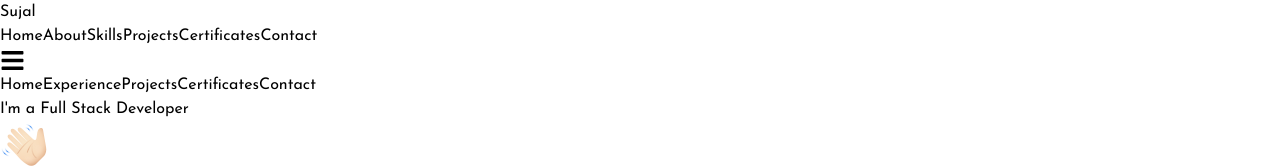
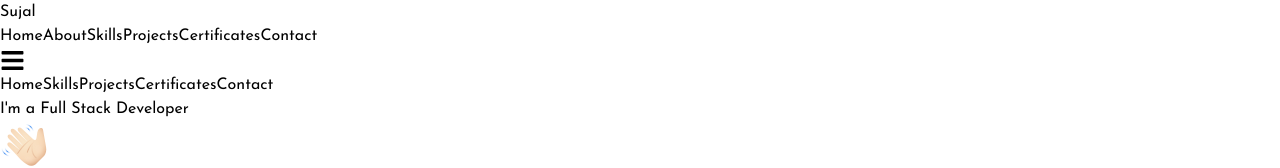
Before and after one commit to sujaltangde/my-portfolio, a React (Vite) app: page / in a window 1280 px wide. Shown: the top 168 px of the page. Built offline with nearby package versions, Linux system fonts and the light colour scheme.

Commit message:
Update Navbar.jsx

```diff
--- a/src/components/Navbar.jsx
+++ b/src/components/Navbar.jsx
@@ -35,7 +35,7 @@ export const Navbar = () => {
         <div className={` ${toggle ? "flex" : "hidden"} `} >
           <ul className='md:hidden top-12 fixed w-full flex justify-top items-center flex-col gap-16 pt-24 z-10 h-screen py-8 text-xl bg-gray-900 opacity-95 text-white font-bold'>
             <Link className='cursor-pointer' spy={true} smooth={true} offset={0} duration={300} onClick={() => setToggle(!toggle)} to="home">Home</Link>
-            <Link className='cursor-pointer' spy={true} smooth={true} offset={0} duration={300} onClick={() => setToggle(!toggle)} to="experience">Experience</Link>
+            <Link className='cursor-pointer' spy={true} smooth={true} offset={0} duration={300} onClick={() => setToggle(!toggle)} to="experience">Skills</Link>
             <Link className='cursor-pointer' spy={true} smooth={true} offset={0} duration={300}  onClick={() => setToggle(!toggle)} to="projects">Projects</Link>
             <Link className='cursor-pointer' spy={true} smooth={true} offset={0} duration={300}  onClick={() => setToggle(!toggle)} to="certificates">Certificates</Link>
             <Link className='cursor-pointer' spy={true} smooth={true} offset={0} duration={300} onClick={() => setToggle(!toggle)} to="contact">Contact</Link>
```
